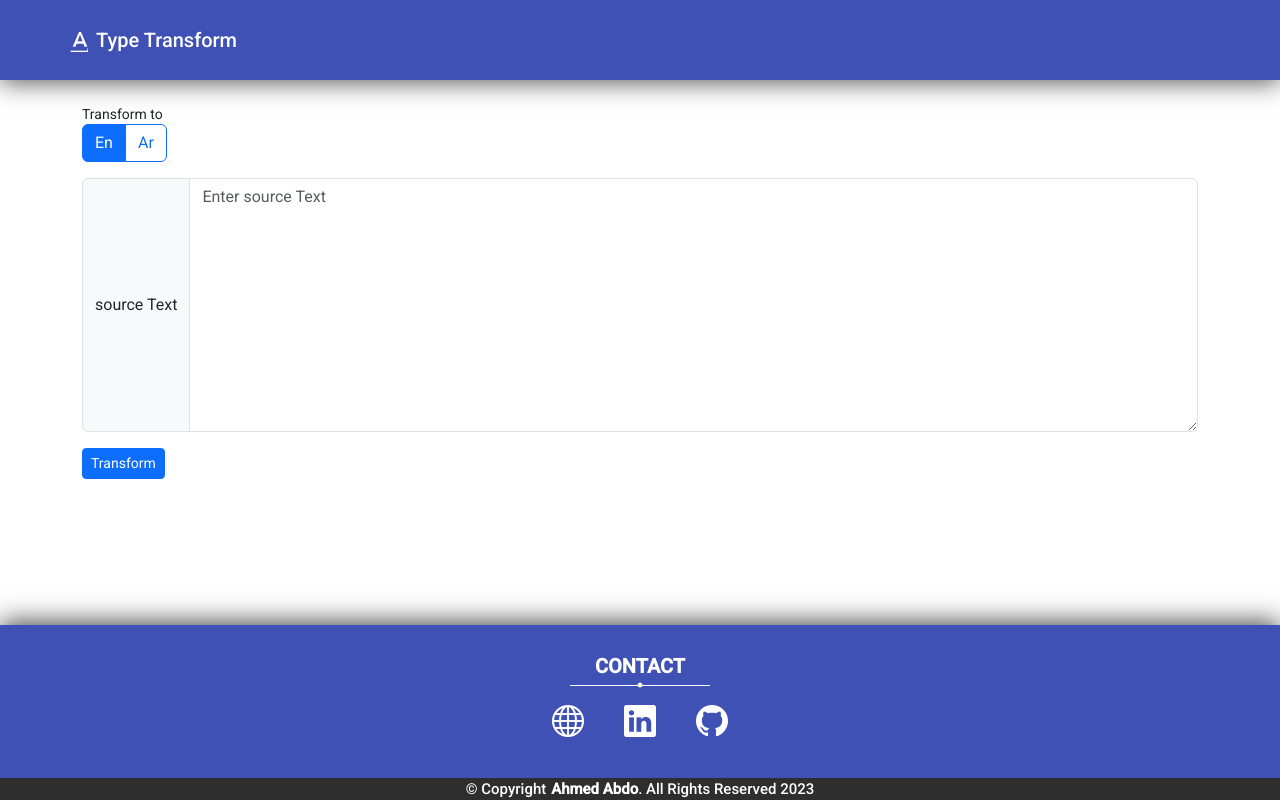
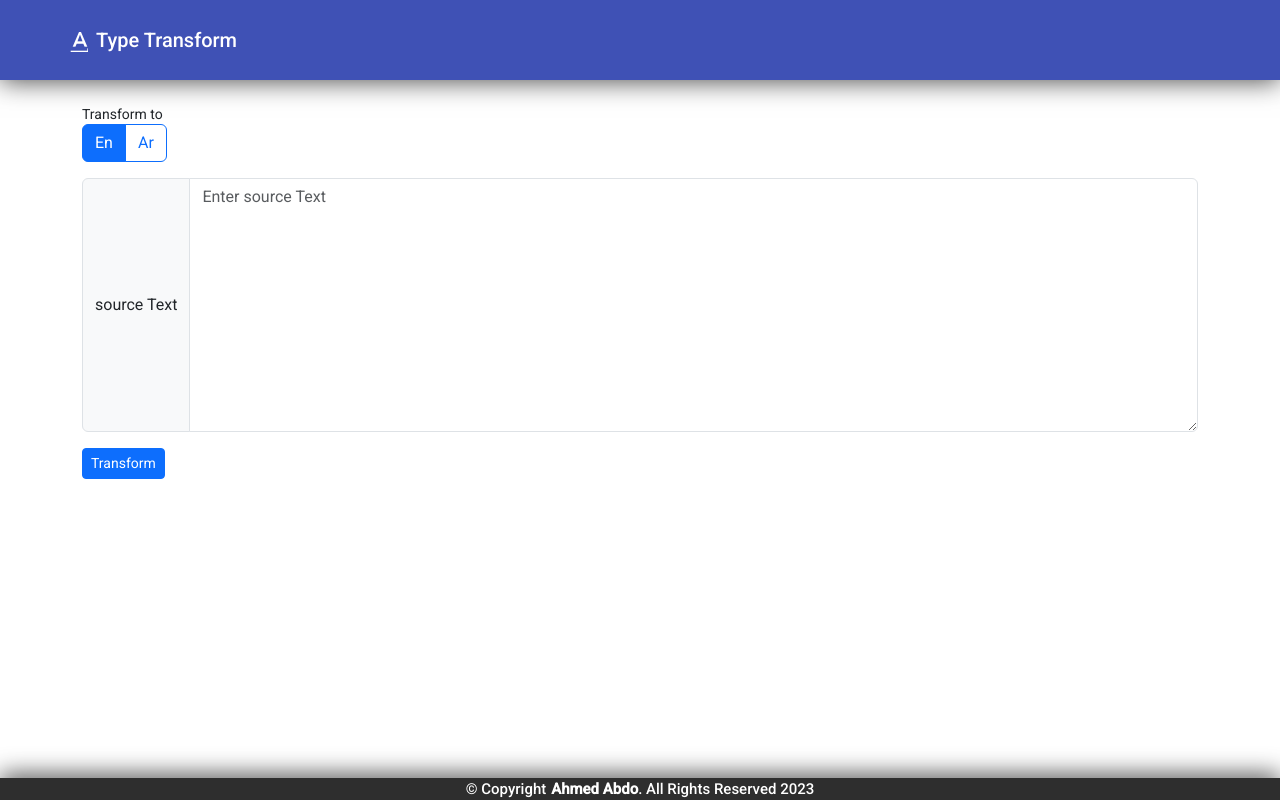
Before and after one commit to ahmedabdo404/TypeTransform, an Angular app: page / in a window 1280 px wide. Built offline with nearby package versions, Linux system fonts and the light colour scheme.

Commit message:
remove the contact and keep the website

```diff
--- a/src/app/Components/Shared/footer/footer.component.html
+++ b/src/app/Components/Shared/footer/footer.component.html
@@ -1,27 +1,12 @@
 <!-- <mat-toolbar color="primary" id="footer" #footer [ngStyle]="FooterPosition"> -->
 <mat-toolbar color="primary" id="footer" #footer>
-  <div id="contact">
-    <div>
-      <p>Contact</p>
-    </div>
-    <div class="contact-icons">
-      <a mat-icon-button matTooltip="Primary" color="primary" href="https://ahmedabdo404.github.io/Ahmed-Abdo-WebSite"
-        target="_blank" title="Website">
-        <i class="bi bi-globe"></i>
-      </a>
-      <a mat-icon-button matTooltip="Primary" color="primary" href="https://www.linkedin.com/in/ahmed-abdo-306259229"
-        target="_blank" title="Linkedin">
-        <i class="bi bi-linkedin"></i>
-      </a>
-      <a mat-icon-button matTooltip="Primary" color="primary" href="https://github.com/ahmedabdo404" target="_blank"
-        title="Github">
-        <i class="bi bi-github"></i>
-      </a>
-    </div>
-  </div>
   <div class="inner-footer">
     <span class="copyright">
-      &copy; Copyright <b>Ahmed Abdo</b>
+      &copy; Copyright
+      <a href="https://ahmedabdo404.github.io/Ahmed-Abdo-WebSite" target="_blank" title="Website"
+        style="color: inherit; text-decoration: none;">
+        <b>Ahmed Abdo</b>
+      </a>
       . All Rights Reserved {{GetDate}}
     </span>
   </div>
```
Also changed, not shown: 4 other files (tests, documents, lock files or other folders).
